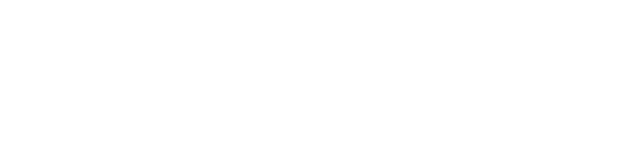
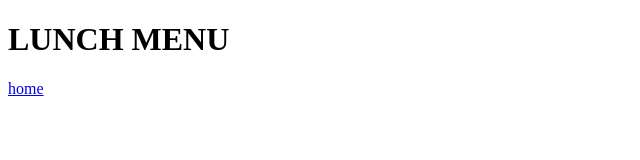
Before and after one commit to dsokurenko/mysite, a plain HTML site: page lunch-menu.html in a window 1280 px wide. Shown: the whole page, without its empty margins (0-640 px from the left). Drawn offline with Linux system fonts and the light colour scheme.

Commit message:
add lunch menu.html

```diff
--- a/lunch-menu.html
+++ b/lunch-menu.html
@@ -1,6 +1,13 @@
 <!DOCTYPE html>
 <html>
 
-<head><title>lunch menu</title></head>
+<head>
+    <title>lunch menu</title>
+</head>
+
+<body>
+    <h1>LUNCH MENU</h1>
+    <a href="index.html">home</a>
+</body>
 
 </html>
```
Also changed, not shown: index.html (+1 -0 lines).
